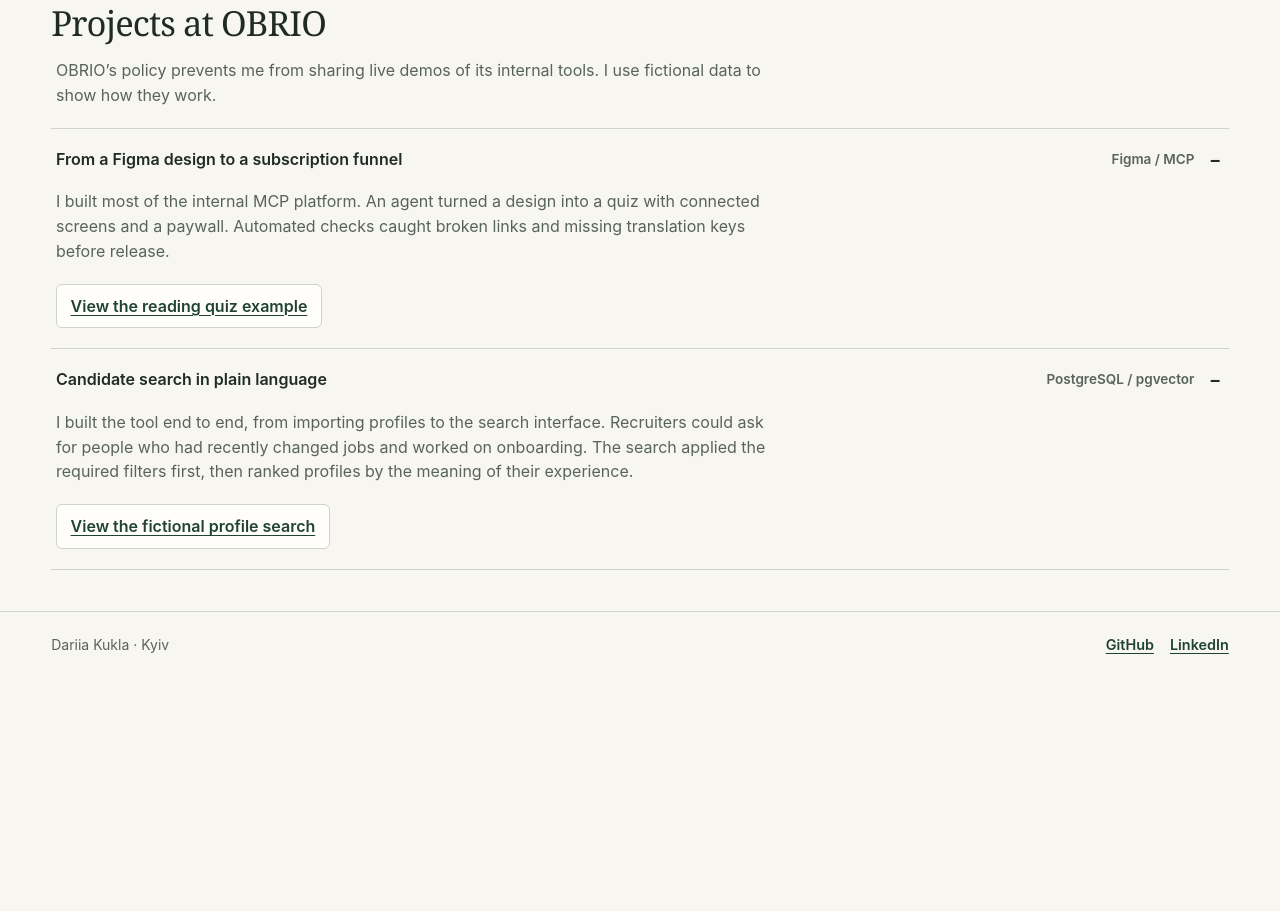
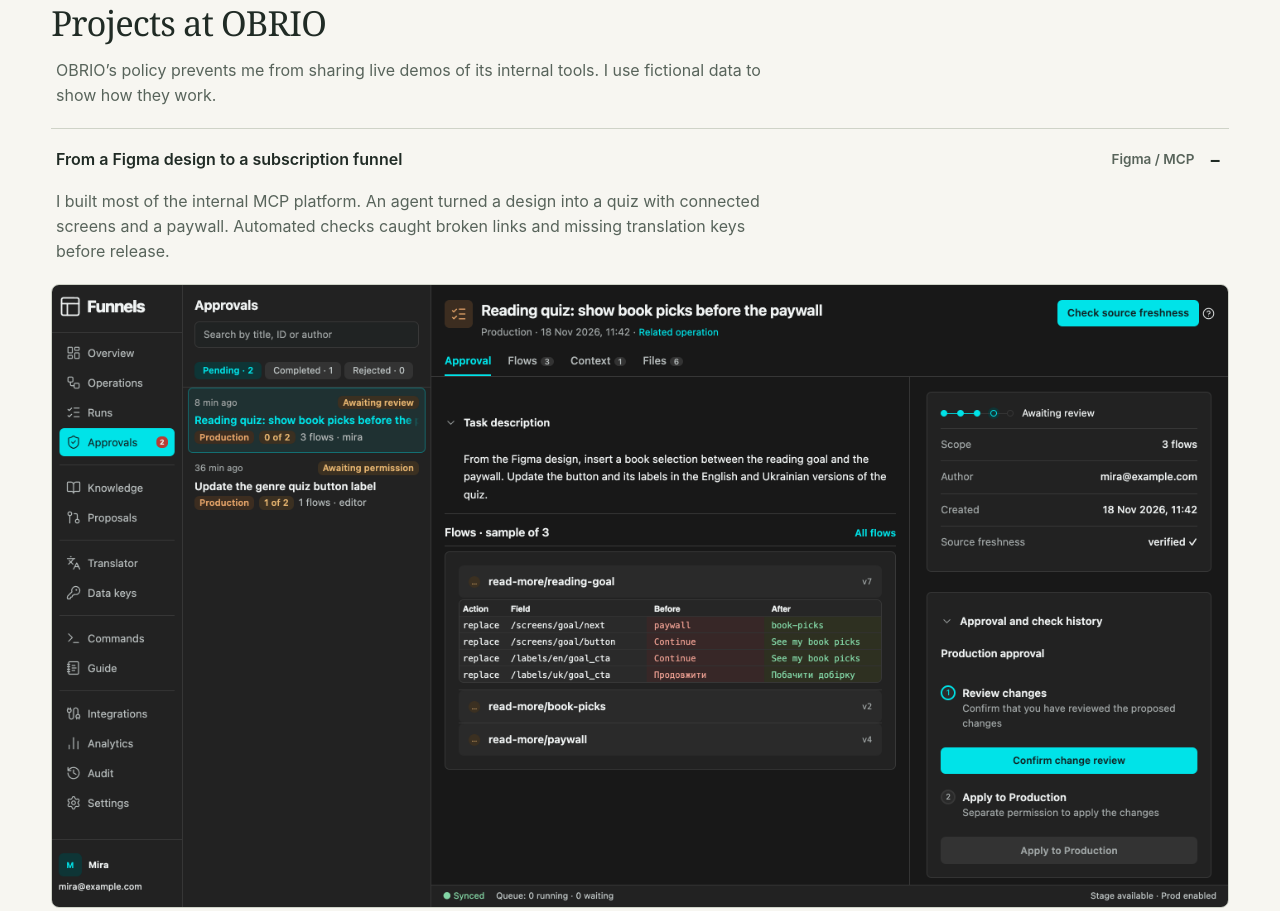
Before and after one commit to perebendya/ai-automation-portfolio, a plain HTML site: page index.html in a window 1280 px wide. Shown: the part 954-1865 px from the top of the page. Before the commit the page ends 1642 px from the top, so only its background shows below. Drawn offline with Linux system fonts and the light colour scheme.

Commit message:
Display both localized case screenshots inline on the portfolio homepage

```diff
--- a/portfolio.js
+++ b/portfolio.js
@@ -15,20 +15,26 @@
     description.textContent = "My System Analysis thesis. Find a game for your group in a catalogue of 30,224 board games.";
     description.dataset.uk = "Дипломна із системного аналізу. Знайди гру для своєї компанії в каталозі з 30 224 настільних ігор.";
   }
-  const caseLinks = [];
-  for (const [id, image, en, uk] of [
-    ["funnels", "funnel-review", "View the reading quiz example", "Відкрити сценарій із квізом про читання"],
-    ["search", "candidate-search", "View the fictional profile search", "Відкрити сценарій пошуку за вигаданими профілями"]
+  const caseScreens = [];
+  for (const {id, file, width, height, en, uk} of [
+    {id: "funnels", file: "funnel-review", width: 2840, height: 1504,
+      en: "Reading quiz review showing the book picks step before the paywall and the updated button copy.",
+      uk: "Погодження зміни у квізі про читання. Добірка книжок з’являється перед пейволом, текст кнопки оновлено."},
+    {id: "search", file: "candidate-search", width: 2768, height: 1664,
+      en: "Fictional search results for a job change in the last 90 days and onboarding experience, with a matching profile selected.",
+      uk: "Пошук за зміною роботи за 90 днів і досвідом онбордингу. Поруч зі списком видно профіль вигаданої кандидатки."}
   ]) {
     const card = document.getElementById(id);
     if (!card?.matches(".casework details")) continue;
-    const link = document.createElement("a");
-    link.className = "case-example-link";
-    link.textContent = en;
-    link.dataset.uk = uk;
-    card.append(link);
+    const image = document.createElement("img");
+    image.className = "case-screen";
+    image.width = width;
+    image.height = height;
+    image.loading = "lazy";
+    image.decoding = "async";
+    card.append(image);
     card.open = true;
-    caseLinks.push({link, image});
+    caseScreens.push({image, file, en, uk});
   }
   const translations = Array.from(document.querySelectorAll("[data-uk]"), node => ({
     node, en: node.textContent, uk: node.dataset.uk
@@ -40,7 +46,10 @@
   function render() {
     const uk = language === "uk";
     document.documentElement.lang = language;
-    for (const {link, image} of caseLinks) link.href = "assets/" + image + "-" + language + ".png";
+    for (const screen of caseScreens) {
+      screen.image.alt = screen[language];
+      screen.image.src = "assets/" + screen.file + "-" + language + ".png";
+    }
     for (const entry of translations) entry.node.textContent = entry[language];
     document.querySelectorAll("[data-only]").forEach(node => { node.hidden = node.dataset.only !== language; });
     for (const link of document.querySelectorAll("a[data-site-link]")) {
--- a/projects.css
+++ b/projects.css
@@ -52,15 +52,11 @@
   background-position:center,top left,top right,bottom left,bottom right; background-size:100% 100%,50% 50%,50% 50%,50% 50%,50% 50%; background-repeat:no-repeat; }
 .die.two { transform:translateY(.7rem) rotate(14deg); background-image:radial-gradient(circle at 27% 27%,#253e30 0 8%,transparent 9%),radial-gradient(circle at 73% 73%,#253e30 0 8%,transparent 9%); }
 
-.casework .case-example-link {
-  display:inline-block;
-  margin:0 .3rem 1.25rem;
-  padding:.55rem .85rem;
+.casework .case-screen {
+  display:block;
+  width:100%;
+  height:auto;
+  margin:0 0 1.25rem;
   border:1px solid var(--line);
-  border-radius:6px;
-  background:var(--surface);
-  color:var(--pine);
-  font-weight:600;
-  text-underline-offset:.2em;
+  border-radius:8px;
 }
-.casework .case-example-link:hover { border-color:var(--pine); }
```
